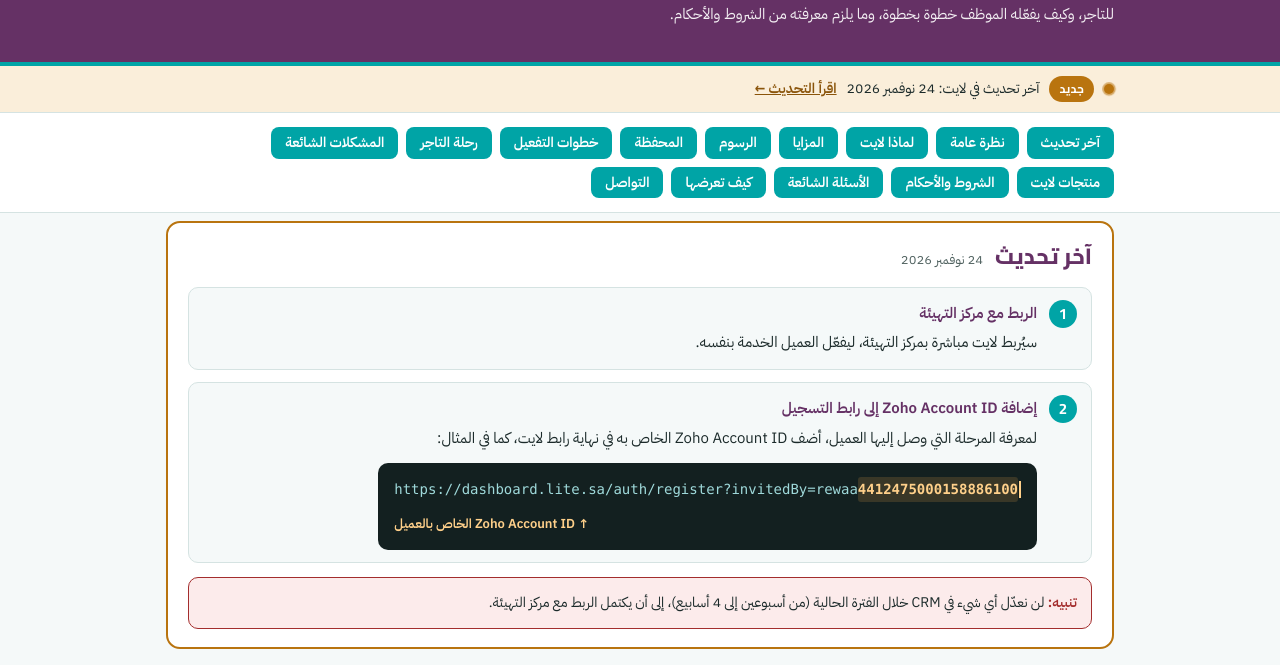
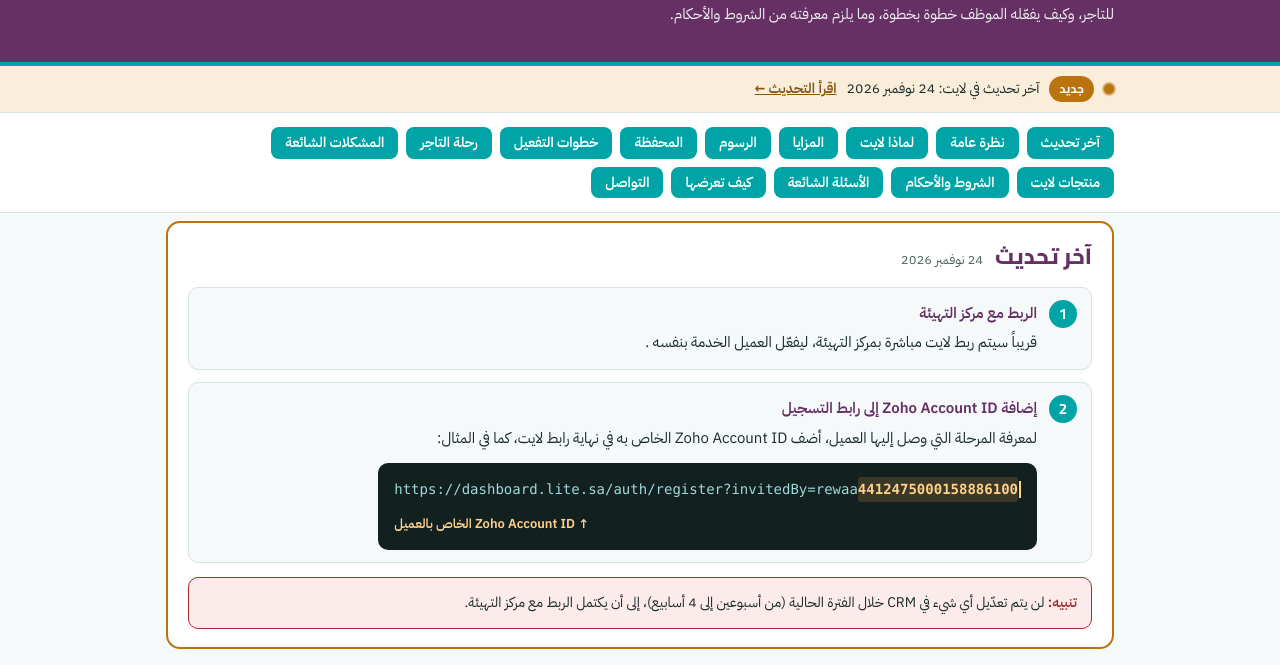
Before and after one commit to fyousef-2023/RewaaLite, a plain HTML site: page index.html in a window 1280 px wide. Shown: the part 135-800 px from the top of the page. Drawn offline with Linux system fonts and the light colour scheme.

Commit message:
Update index.html

```diff
--- a/index.html
+++ b/index.html
@@ -218,7 +218,7 @@ footer{border-top:1px solid var(--line);padding-block:18px 26px;color:var(--mute
 <section id="update">
   <div class="sec-head"><h2>آخر تحديث</h2><span>24 نوفمبر 2026</span></div>
   <ol class="upd-list">
-    <li><span class="n">1</span><div><b>الربط مع مركز التهيئة</b>سيُربط لايت مباشرة بمركز التهيئة، ليفعّل العميل الخدمة بنفسه.</div></li>
+    <li><span class="n">1</span><div><b>الربط مع مركز التهيئة</b>قريباً سيتم ربط لايت مباشرة بمركز التهيئة، ليفعّل العميل الخدمة بنفسه .</div></li>
     <li><span class="n">2</span><div><b>إضافة Zoho Account ID إلى رابط التسجيل</b>لمعرفة المرحلة التي وصل إليها العميل، أضف Zoho Account ID الخاص به في نهاية رابط لايت، كما في المثال:
       <div class="linkgif" aria-label="https://dashboard.lite.sa/auth/register?invitedBy=rewaa4412475000158886100">
         <div class="row"><span class="base">https://dashboard.lite.sa/auth/register?invitedBy=rewaa</span><span class="zid">4412475000158886100</span><span class="caret" aria-hidden="true"></span></div>
@@ -226,7 +226,7 @@ footer{border-top:1px solid var(--line);padding-block:18px 26px;color:var(--mute
       </div>
     </div></li>
   </ol>
-  <div class="warn"><b>تنبيه:</b> لن نعدّل أي شيء في CRM خلال الفترة الحالية (من أسبوعين إلى 4 أسابيع)، إلى أن يكتمل الربط مع مركز التهيئة.</div>
+  <div class="warn"><b>تنبيه:</b> لن يتم تعدّيل أي شيء في CRM خلال الفترة الحالية (من أسبوعين إلى 4 أسابيع)، إلى أن يكتمل الربط مع مركز التهيئة.</div>
 </section>
 
 <section id="overview">
```
